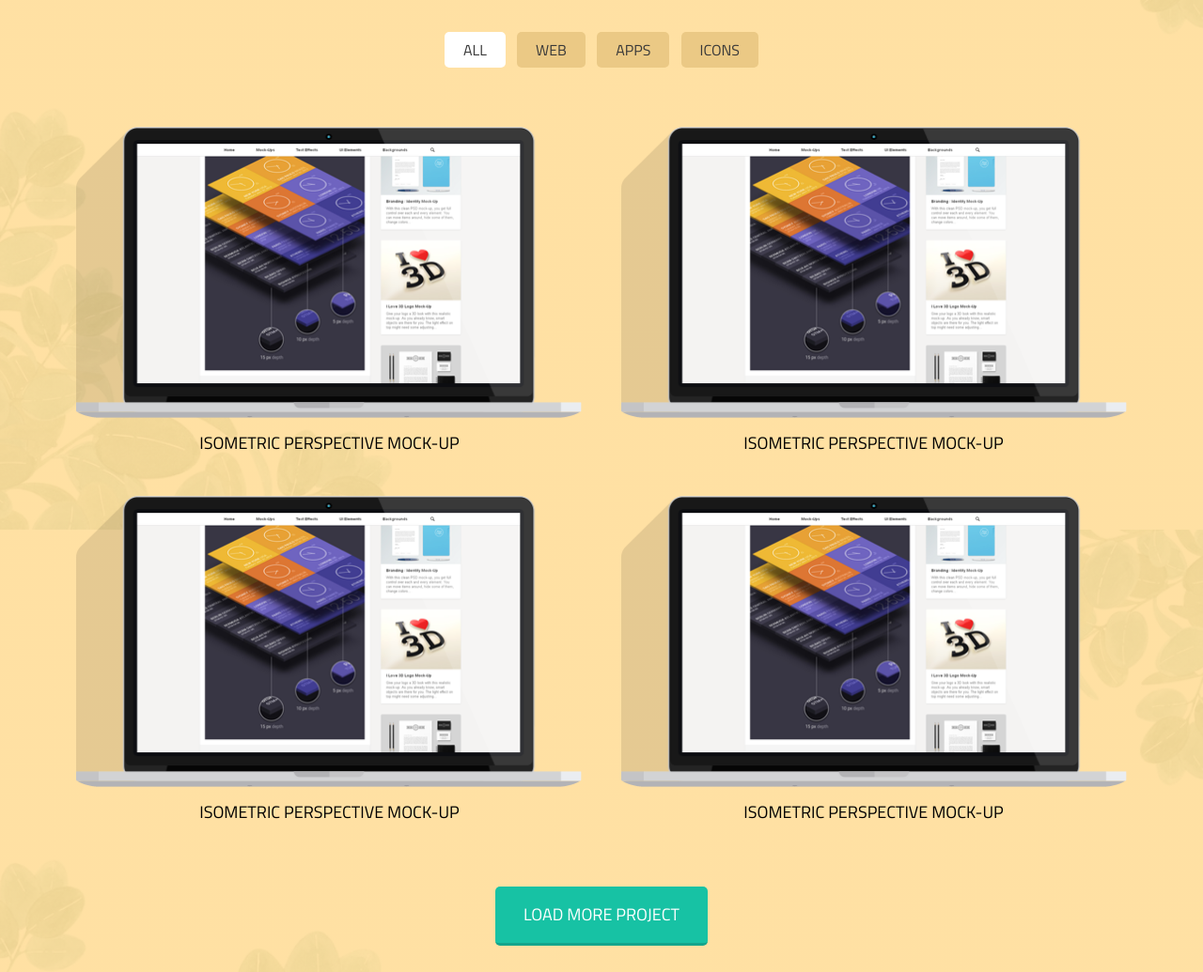
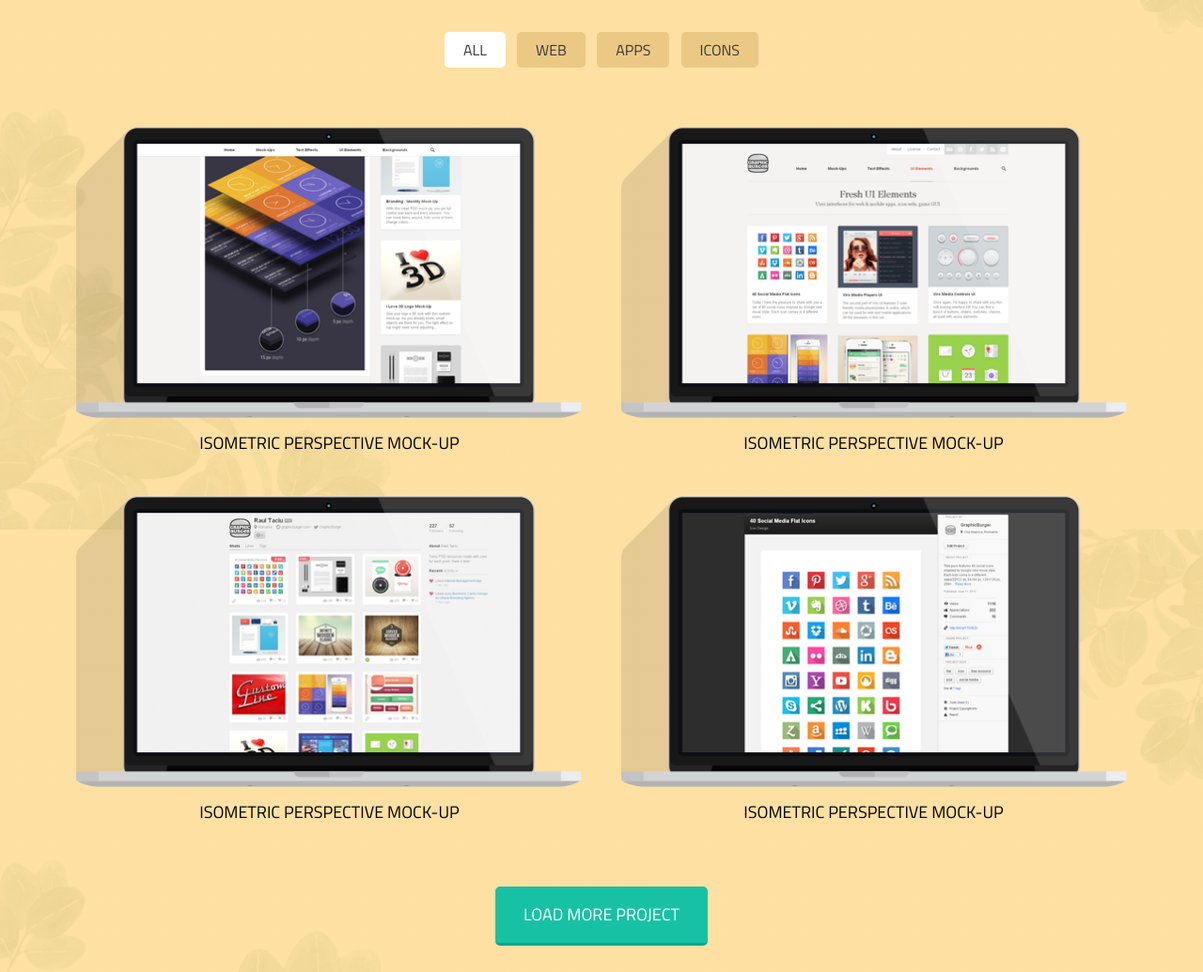
Before and after one commit to Neamul58/cuda, a plain HTML site: page index.html in a window 1280 px wide. Shown: the part 3080-4115 px from the top of the page at 94% size. Drawn offline with nearby package versions, Linux system fonts and the light colour scheme.

Commit message:
I have changed something

```diff
--- a/index.html
+++ b/index.html
@@ -4,7 +4,7 @@
     <meta charset="UTF-8">
     <meta name="viewport" content="width=device-width, initial-scale=1.0">
     <meta http-equiv="X-UA-Compatible" content="IE=edge" />
-    <title>Cuda practice</title>
+    <title>Cuda</title>
     <link rel="shortcut icon" type="image/x-icon" href="img/favicon.png">
 <!--    GOOGLE FONT-->
     <link href="https://fonts.googleapis.com/css2?family=Cormorant+Garamond:wght@400;600;700&family=Open+Sans&family=Rubik:wght@400;500&family=Titillium+Web:wght@300;400;600;700&display=swap" rel="stylesheet">
@@ -229,15 +229,15 @@
                 <h4>Isometric Perspective Mock-Up</h4>
             </div>
             <div class="col span_1_of_2 mix apps web box">
-                <img src="img/cm1.png" alt="Isometric Perspective Mock-Up" class="portfolio-img">
+                <img src="img/cm2.png" alt="Isometric Perspective Mock-Up" class="portfolio-img">
                 <h4>Isometric Perspective Mock-Up</h4>
             </div>
             <div class="col span_1_of_2 mix icons box">
-                <img src="img/cm1.png" alt="Isometric Perspective Mock-Up" class="portfolio-img">
+                <img src="img/cm3.png" alt="Isometric Perspective Mock-Up" class="portfolio-img">
                 <h4>Isometric Perspective Mock-Up</h4>
             </div>
             <div class="col span_1_of_2 mix icons web apps box">
-                <img src="img/cm1.png" alt="Isometric Perspective Mock-Up" class="portfolio-img">
+                <img src="img/cm4.png" alt="Isometric Perspective Mock-Up" class="portfolio-img">
                 <h4>Isometric Perspective Mock-Up</h4>
             </div>
         </div>
```
